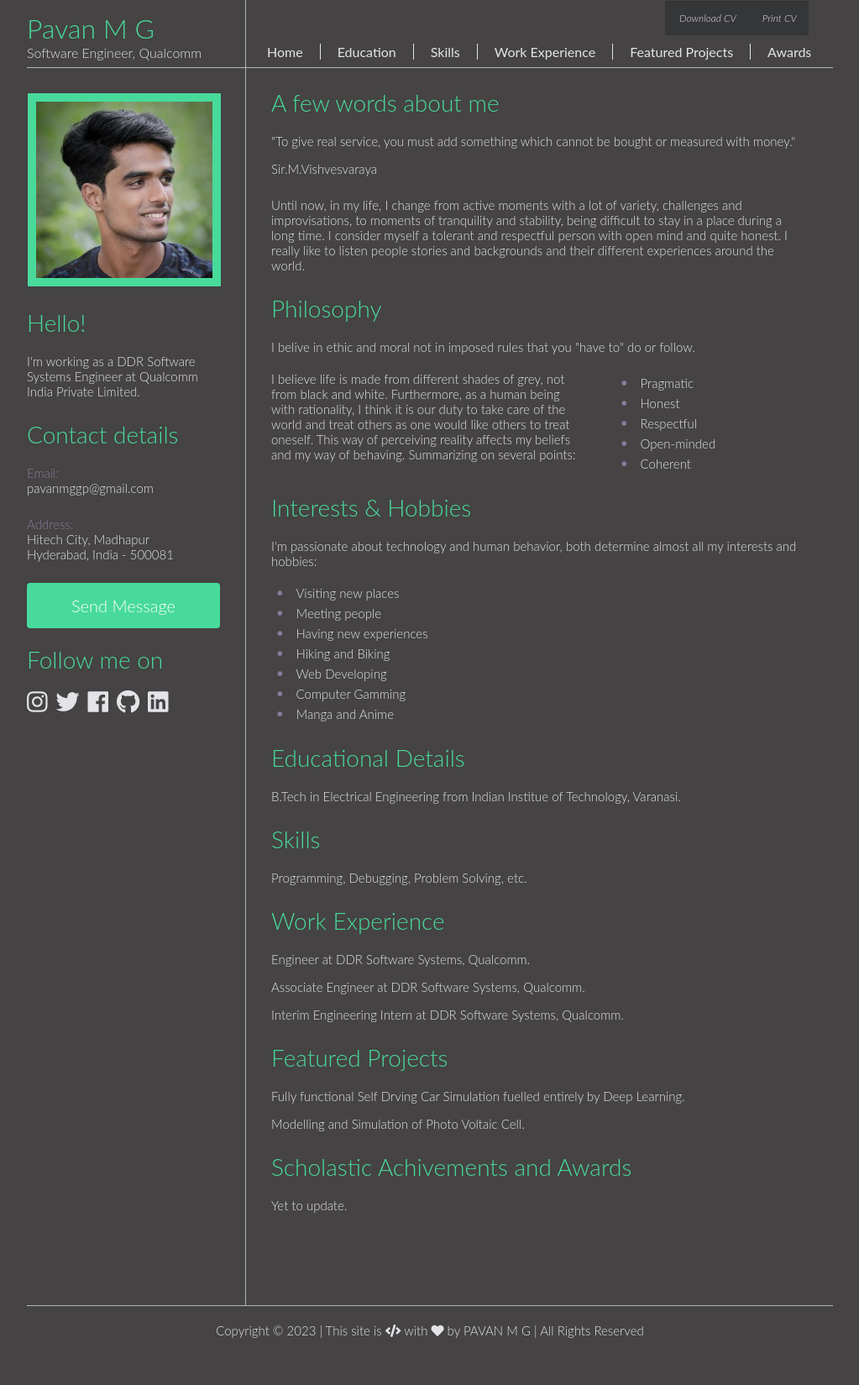
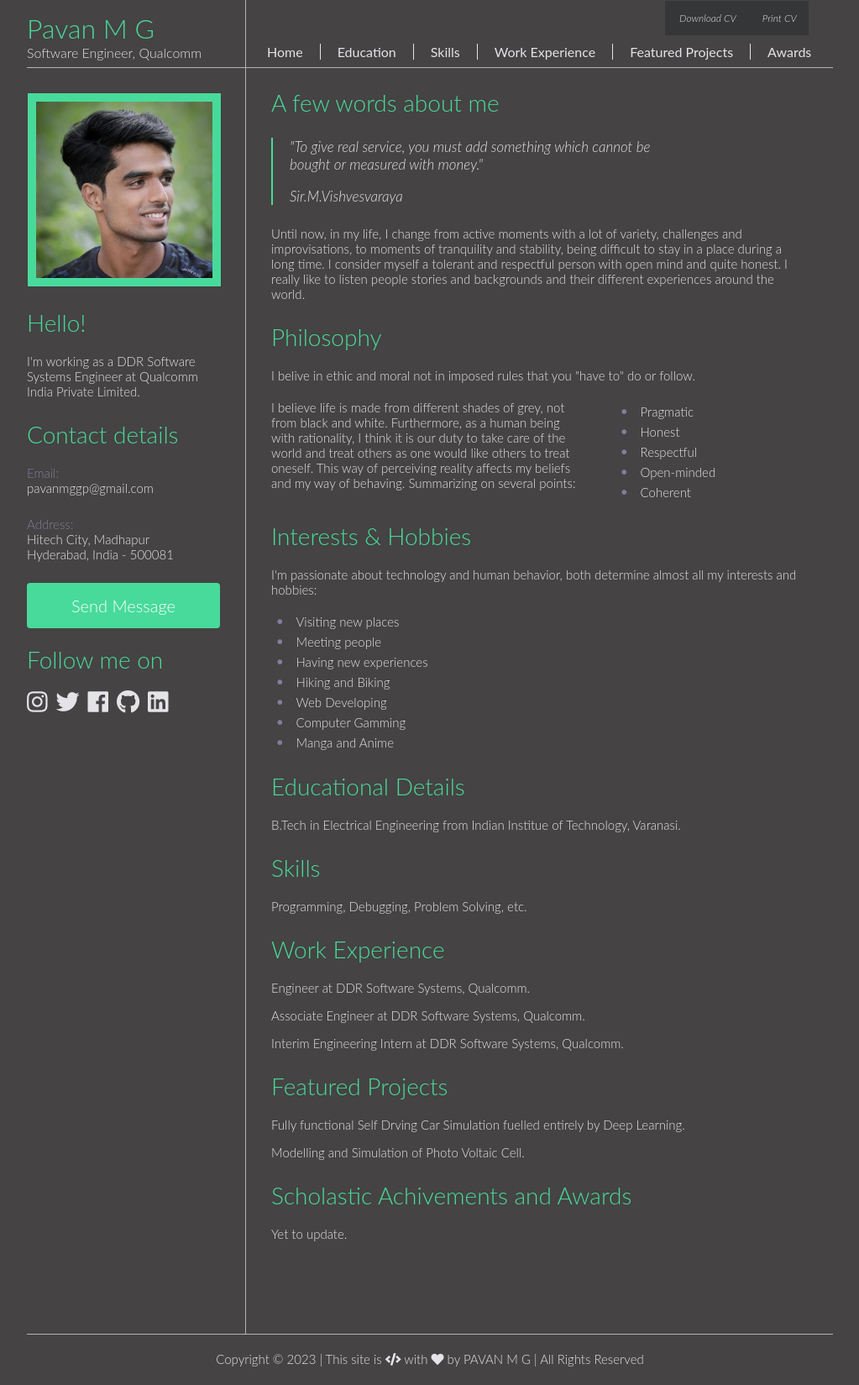
Before and after one commit to pavan-mg/pavan-mg.github.io, a Jekyll site: the page built from index.html, in a window 1280 px wide. Shown: the whole page at 84% size, without its empty margins (128-1151 px from the left). Built offline with Jekyll 4.4.1, drawn with Linux system fonts in a browser that asks for light colours; before the commit the page ends 1615 px from its top, so only the background shows below that.

Commit message:
Update default.html

```diff
--- a/_layouts/default.html
+++ b/_layouts/default.html
@@ -69,7 +69,7 @@
     <div id="content_container">
       <div class="block">
         <h2>A few words about me</h2>
-        <blockquote">
+        <blockquote class="profile_quote">
           <p>"To give real service, you must add something which cannot be bought or measured with money."</p>
           <p>Sir.M.Vishvesvaraya</p>
         </blockquote>
```
